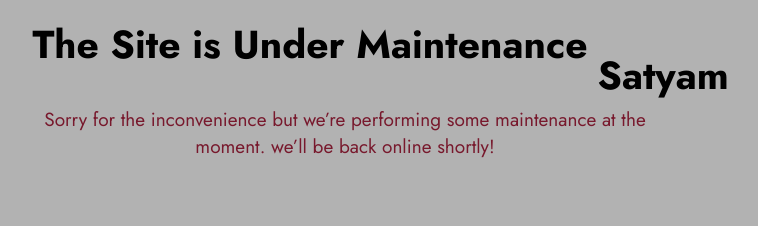
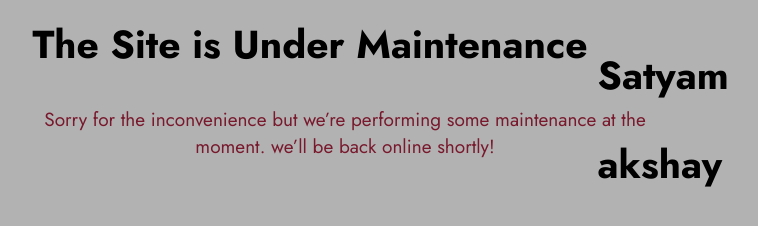
Before and after one commit to varsha065/staybindass, a plain HTML site: page index.html in a window 1280 px wide. Shown: the part 394-620 px from the top of the page, without its empty margins (295-1053 px from the left). Drawn offline with Linux system fonts and the light colour scheme; some icons are missing.

Commit message:
add akshay
add akshay

```diff
--- a/index.html
+++ b/index.html
@@ -32,6 +32,7 @@
                     style="width:60px;height:60px;"
                 </lord-icon>
                 <h1>Satyam</h1>
+                <h1>akshay </h1>
             </div>
 
 
```
